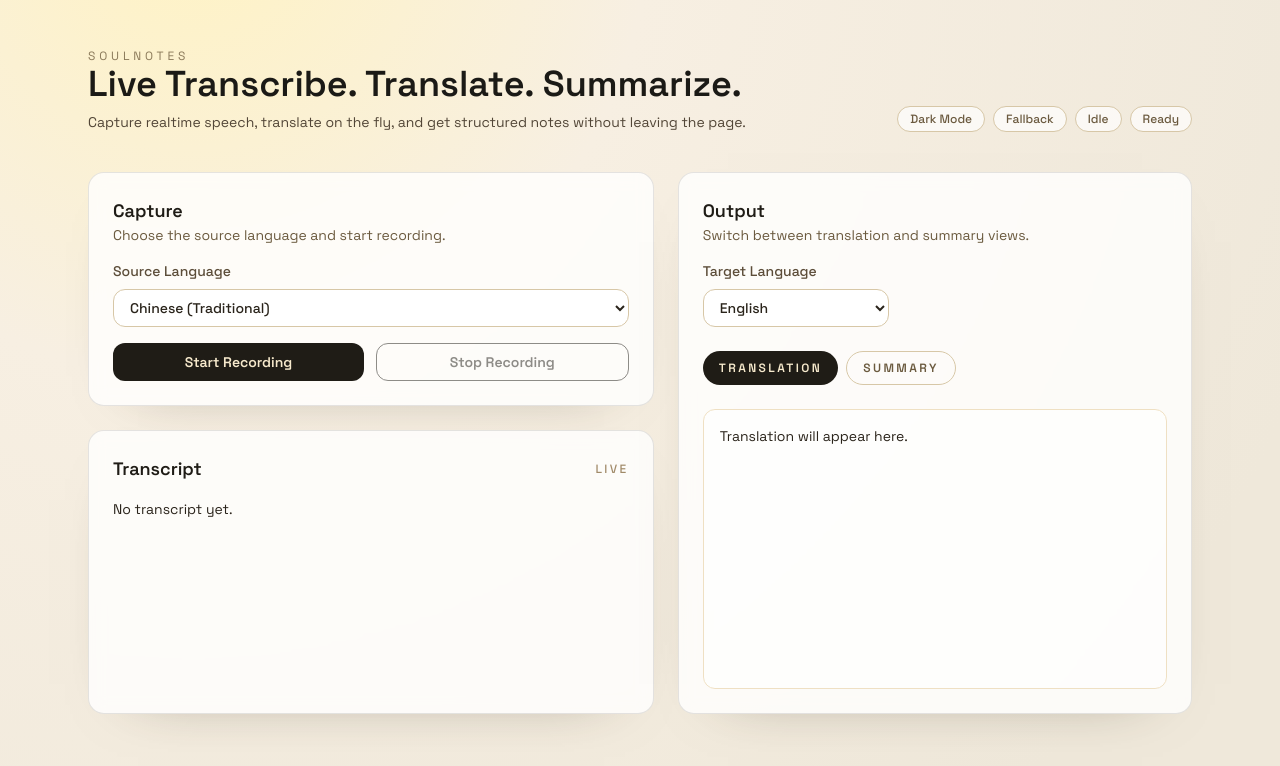
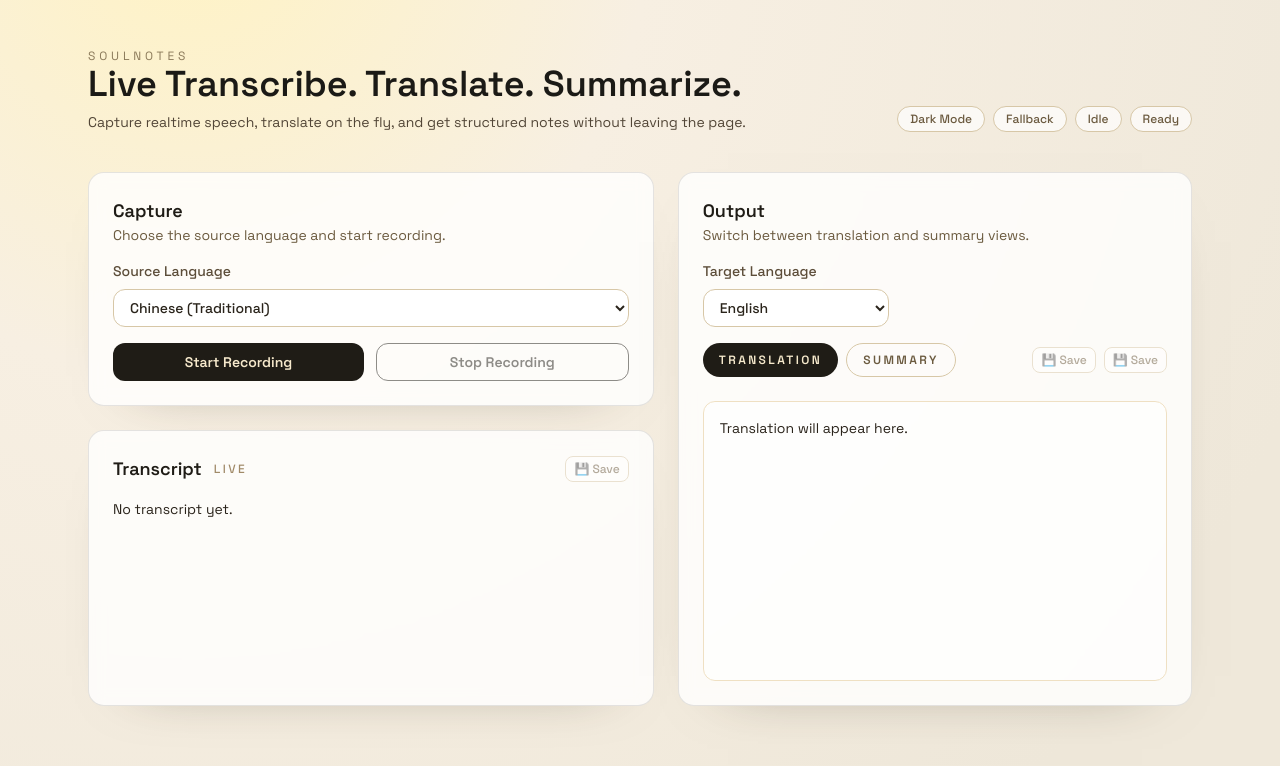
Before and after one commit to S0ulDrag0n/SoulNotes, a Next.js app: page / in a window 1280 px wide. Shown: the top 766 px of the page. Built offline with nearby package versions, Linux system fonts and the light colour scheme.

Commit message:
feat: add file save functionality for transcript, translation, and summary

```diff
--- a/src/app/page.tsx
+++ b/src/app/page.tsx
@@ -829,6 +829,35 @@ export default function Home() {
   }, [isRecording, translation]);
 
 // -------------------------------------------------------
+  // Save functions
+  // -------------------------------------------------------
+const saveToFile = (content: string, filename: string) => {
+    if (!content.trim()) {
+      alert('No content to save');
+      return;
+    }
+
+    // Determine MIME type based on file extension
+    const isMarkdown = filename.endsWith('.md');
+    const mimeType = isMarkdown ? 'text/markdown' : 'text/plain';
+
+    // Use browser download (works in both browser and Tauri)
+    const blob = new Blob([content], { type: mimeType });
+    const url = URL.createObjectURL(blob);
+    const a = document.createElement('a');
+    a.href = url;
+    a.download = filename;
+    document.body.appendChild(a);
+    a.click();
+    document.body.removeChild(a);
+    URL.revokeObjectURL(url);
+  };
+
+const handleSaveTranscript = () => saveToFile(transcript, 'transcript.md');
+  const handleSaveTranslation = () => saveToFile(translation, 'translation.md');
+  const handleSaveSummary = () => saveToFile(summary, 'summary.md');
+
+  // -------------------------------------------------------
   // UI rendering
   // -------------------------------------------------------
   return (
@@ -1034,10 +1063,20 @@ export default function Home() {
 
 <div className="flex-1 rounded-2xl border border-black/10 bg-white/80 p-6 shadow-[0_20px_60px_-50px_rgba(51,41,25,0.6)] backdrop-blur dark:border-white/10 dark:bg-[#15120d]/85">
               <div className="flex items-center justify-between">
+                <div className="flex items-center gap-3">
                   <h2 className="text-lg font-semibold text-[#1f1c16] dark:text-[#f3e9d8]">Transcript</h2>
                   <span className="text-xs font-medium uppercase tracking-[0.2em] text-[#a08a68] dark:text-[#c1ab88]">
                     Live
                   </span>
+                </div>
+                <button
+                  onClick={handleSaveTranscript}
+                  disabled={!transcript.trim()}
+                  className="rounded-lg border border-[#d7c7a7] bg-white/70 px-2 py-1 text-xs font-medium text-[#6b5a3f] transition hover:bg-[#efe0c3] disabled:cursor-not-allowed disabled:opacity-50 dark:border-[#3b2f1d] dark:bg-[#1b1711] dark:text-[#cdbda6] dark:hover:bg-[#2a2218]"
+                  title="Save transcript to file"
+                >
+                  💾 Save
+                </button>
               </div>
               <div
                 ref={transcriptScrollRef}
@@ -1090,7 +1129,8 @@ export default function Home() {
                 </label>
               </div>
 
-              <div className="mt-6 flex flex-wrap gap-2">
+<div className="mt-4 flex items-center justify-between">
+                <div className="flex gap-2">
                   <button
                     onClick={() => setActivePanel('translation')}
                     className={`rounded-full px-4 py-2 text-xs font-semibold uppercase tracking-[0.2em] transition ${
@@ -1111,6 +1151,25 @@ export default function Home() {
                   >
                     Summary
                   </button>
+                </div>
+                <div className="flex gap-2">
+                  <button
+                    onClick={handleSaveTranslation}
+                    disabled={!translation.trim() || activePanel !== 'translation'}
+                    className="rounded-lg border border-[#d7c7a7] bg-white/70 px-2 py-1 text-xs font-medium text-[#6b5a3f] transition hover:bg-[#efe0c3] disabled:cursor-not-allowed disabled:opacity-50 dark:border-[#3b2f1d] dark:bg-[#1b1711] dark:text-[#cdbda6] dark:hover:bg-[#2a2218]"
+                    title="Save translation to file"
+                  >
+                    💾 Save
+                  </button>
+                  <button
+                    onClick={handleSaveSummary}
+                    disabled={!summary.trim() || activePanel !== 'summary'}
+                    className="rounded-lg border border-[#d7c7a7] bg-white/70 px-2 py-1 text-xs font-medium text-[#6b5a3f] transition hover:bg-[#efe0c3] disabled:cursor-not-allowed disabled:opacity-50 dark:border-[#3b2f1d] dark:bg-[#1b1711] dark:text-[#cdbda6] dark:hover:bg-[#2a2218]"
+                    title="Save summary to file"
+                  >
+                    💾 Save
+                  </button>
+                </div>
               </div>
 
               <div
```
Lines whose indentation alone changed are shown as unchanged.
